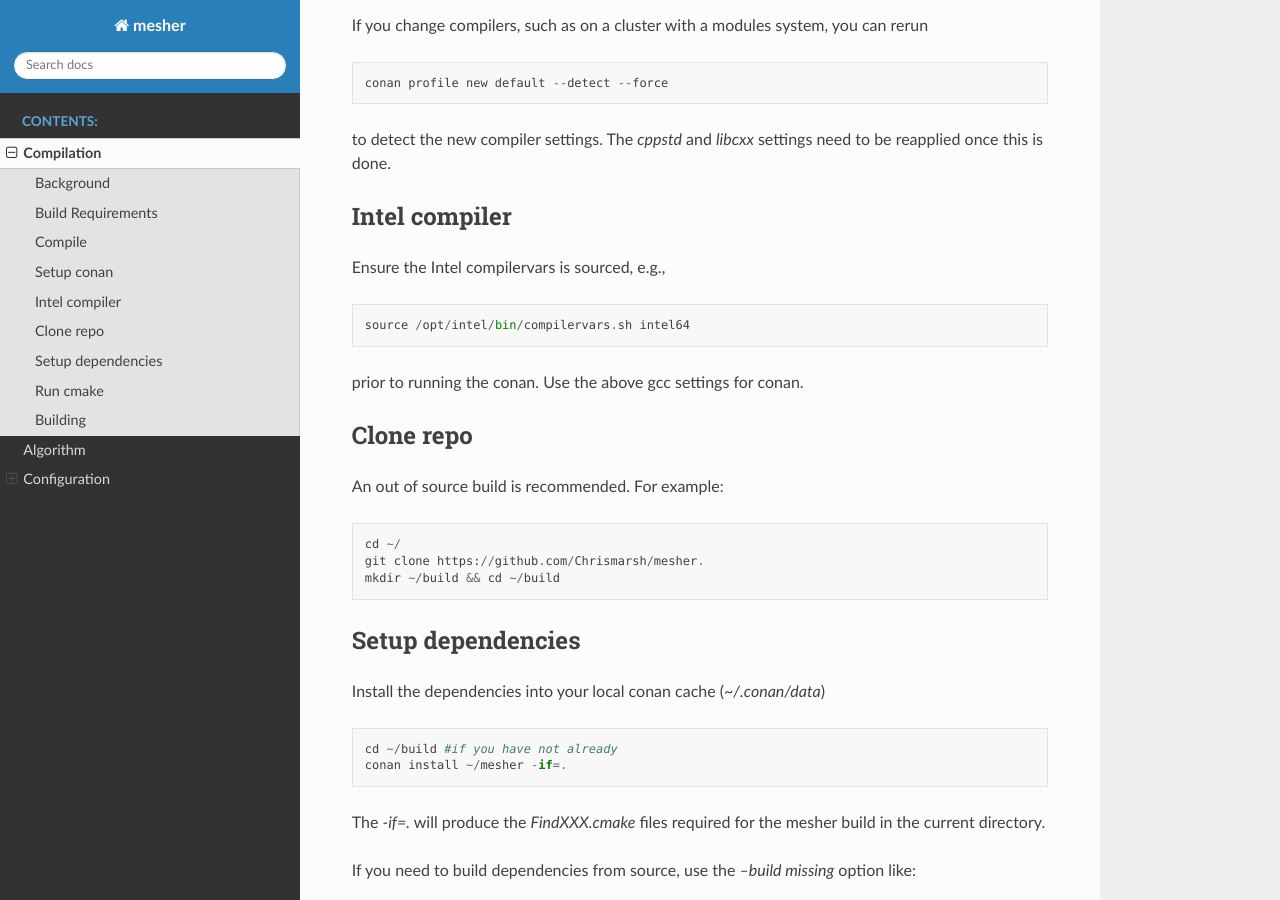
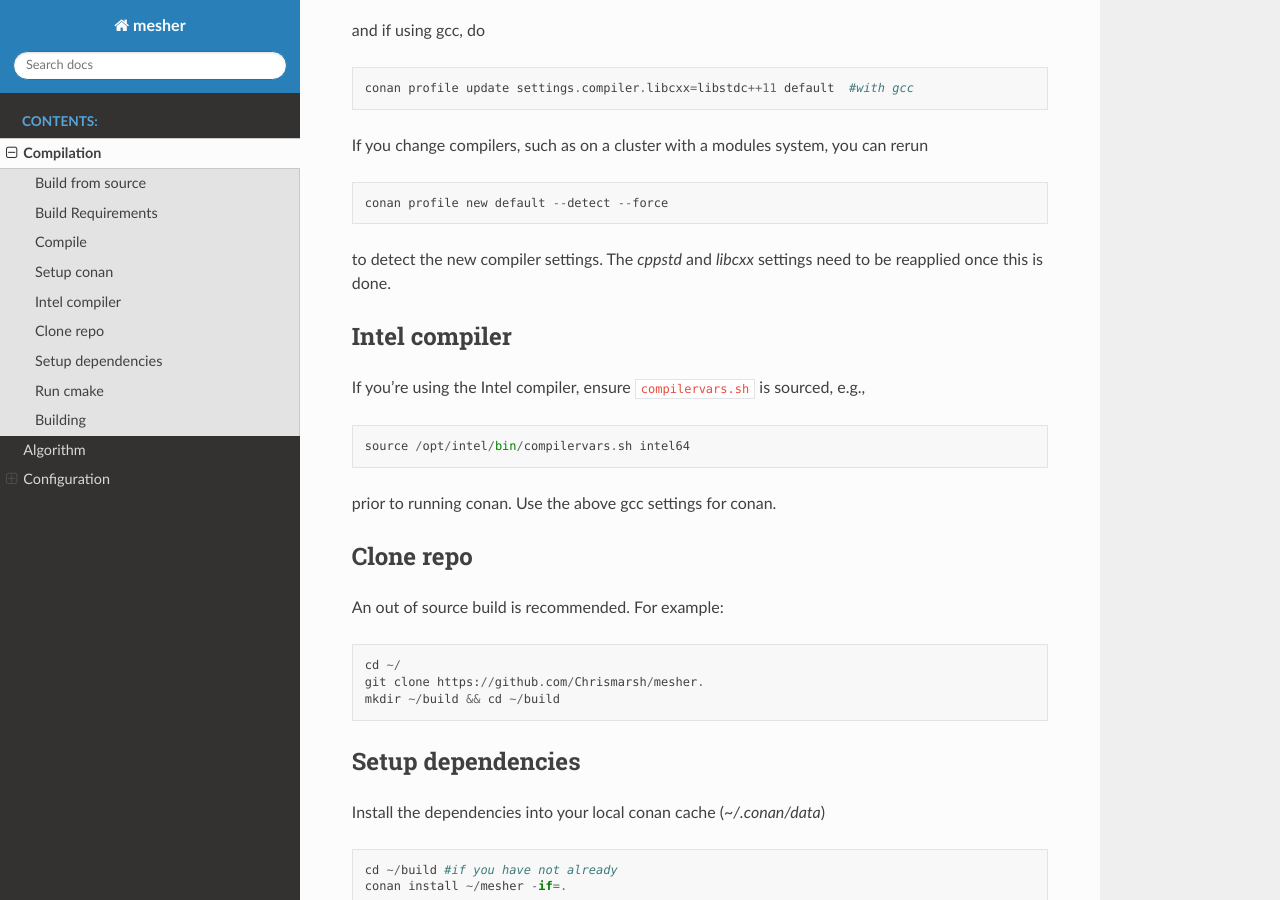
Before and after one commit to Chrismarsh/mesher, a Sphinx documentation site: the page built from docs/source/build.rst, in a window 1280 px wide and 900 px high, scrolled down 1389 px. Built offline with Sphinx 7.4.7 and the Read the Docs theme 2.0.0, drawn with Linux system fonts in a browser that asks for light colours; some of the changed text lies outside the part shown.

Commit message:
small doc changes

```diff
--- a/docs/source/build.rst
+++ b/docs/source/build.rst
@@ -1,8 +1,14 @@
 Compilation
 -----------
 
-Background
-=============
+Build from source
+=================
+
+Building mesher from source has two parts
+
+1) compile the backend C++ binary and
+2) setup a python environment for the python frontend.
+
 The easiest way to build mesher is to use `conan <https://www.conan.io/>`_ for dependency management.
 
 All of the mesher dependencies are built on Travis-CI and uploaded to the bintray repository to serve prebuilt binaries. This means that if the mesher build is done with supported compilers and operating system (described later), the dependencies do not need to be built by the end user.
@@ -63,12 +69,12 @@
 
 Intel compiler
 ==============
-Ensure the Intel compilervars is sourced, e.g.,
+If you're using the Intel compiler, ensure ``compilervars.sh`` is sourced, e.g.,
 ::
 
     source /opt/intel/bin/compilervars.sh intel64
 
-prior to running the conan. Use the above gcc settings for conan.
+prior to running conan. Use the above gcc settings for conan.
 
 
 Clone repo
```
